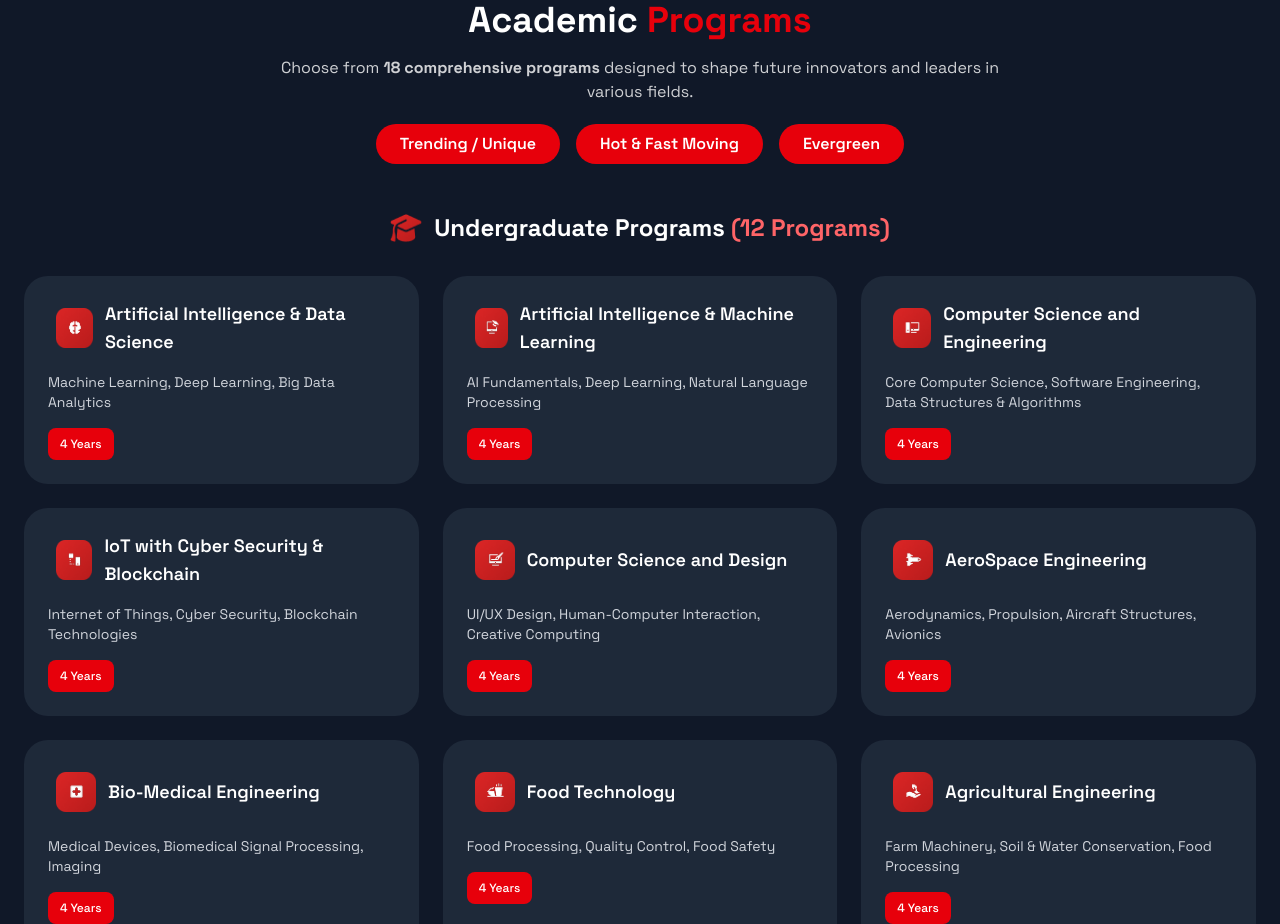
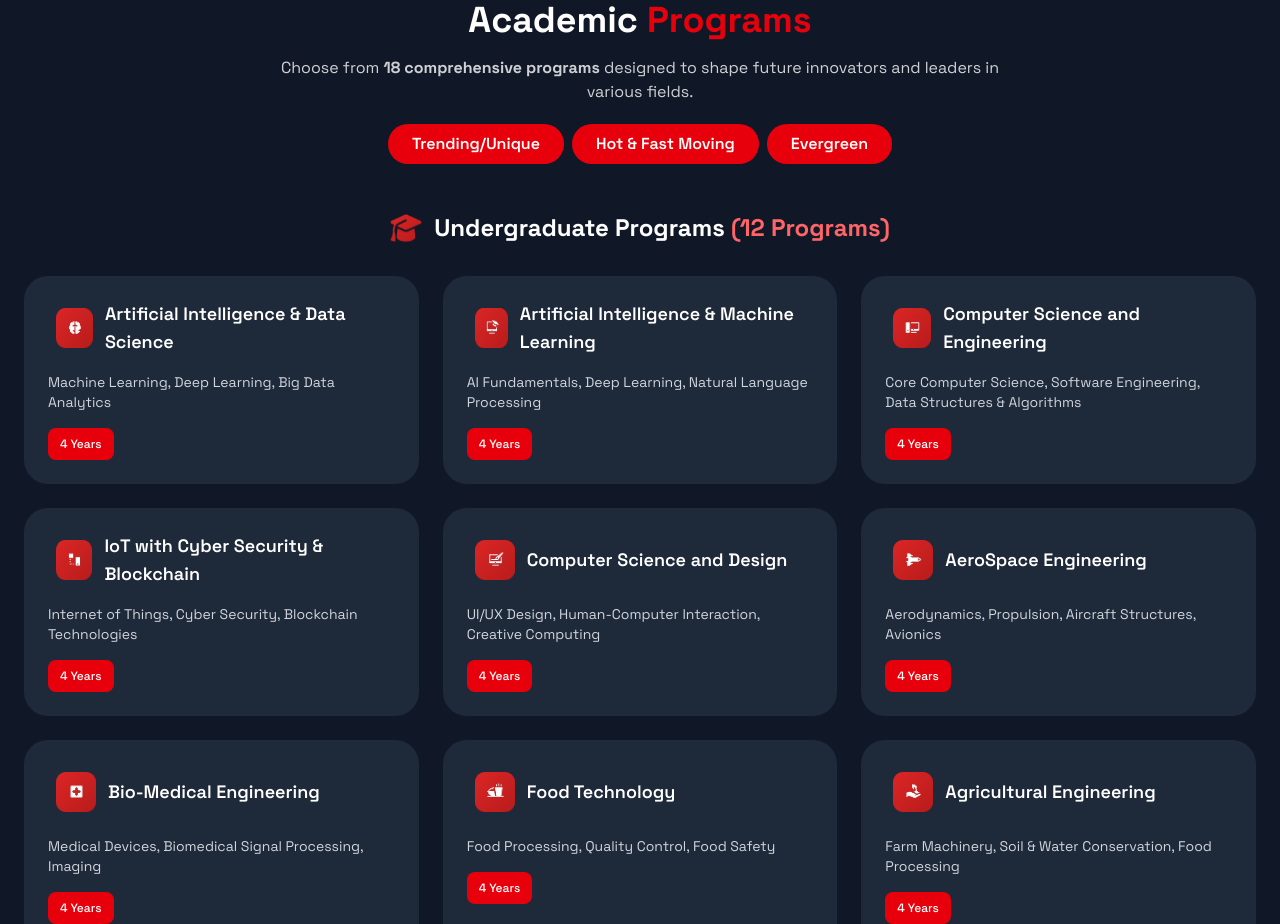
Before and after one commit to ProductFactory-01/agentic_bitrix, a React (Vite) app in the folder frontend/: page / in a window 1280 px wide. Shown: the part 880-1804 px from the top of the page. Built offline with nearby package versions, Linux system fonts and the light colour scheme.

Commit message:
Update:feature-academic-programs

```diff
--- a/frontend/src/Components/academic-programs.jsx
+++ b/frontend/src/Components/academic-programs.jsx
@@ -367,7 +367,7 @@ const AcademicPrograms = () => {
         </div>
 
         {/* Program Type Buttons */}
-        <div className="flex flex-row justify-center items-center gap-2 sm:gap-4 mb-8 sm:mb-12 px-4">
+        <div className="flex flex-row justify-center items-center gap-2 sm:gap-2 mb-8 sm:mb-12 px-4">
           <button
             className={`w-auto sm:w-auto px-3 sm:px-6 py-2 sm:py-2 rounded-full cursor-pointer font-semibold text-xs sm:text-base transition-all duration-300 ${programType === "UG"
               ? "bg-gray-700 text-white shadow-lg"
@@ -375,7 +375,7 @@ const AcademicPrograms = () => {
               }`}
             onClick={() => setProgramType(programType === "UG" ? null : "UG")}
           >
-            Trending / Unique
+            Trending/Unique
           </button>
           <button
             className={`w-auto sm:w-auto px-3 sm:px-6 py-2 sm:py-2 rounded-full cursor-pointer font-semibold text-xs sm:text-base transition-all duration-300 ${programType === "PG"
```
